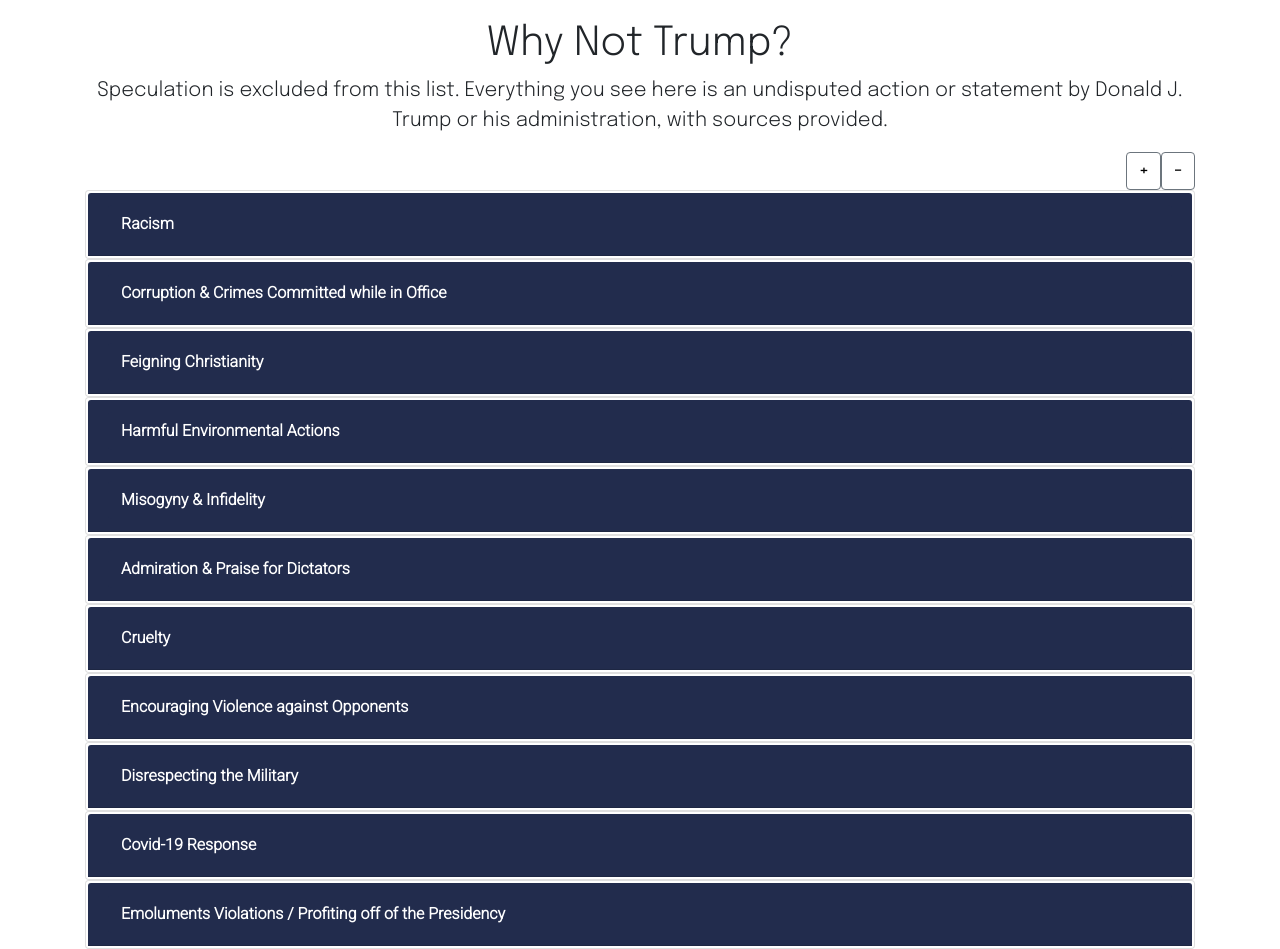
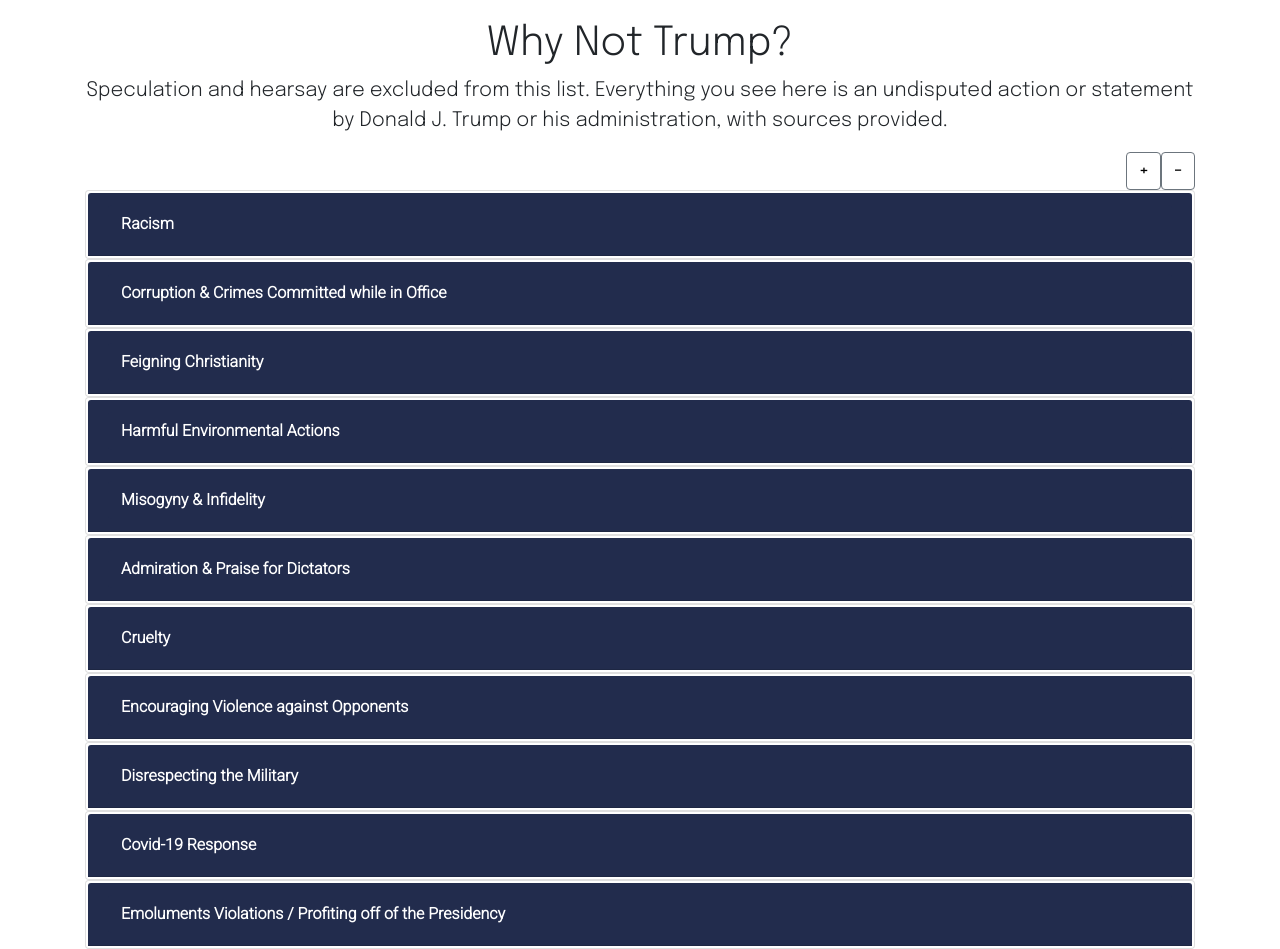
Before and after one commit to whynot45/whynot45.github.io, a plain HTML site: page index.html in a window 1280 px wide. Shown: the top 949 px of the page. Drawn offline with nearby package versions, Linux system fonts and the light colour scheme.

Commit message:
Added hearsay

```diff
--- a/index.html
+++ b/index.html
@@ -192,7 +192,7 @@
 
   <div class="container">
     <h1 class="header">Why Not Trump?</h1>
-    <p class="sub-header">Speculation is excluded from this list. Everything you see here is an undisputed action or statement by Donald J. Trump or his administration, with sources provided.</p>
+    <p class="sub-header">Speculation and hearsay are excluded from this list. Everything you see here is an undisputed action or statement by Donald J. Trump or his administration, with sources provided.</p>
 
     <div class="clearfix">
       <button type="button" class="btn btn-outline-secondary float-right" style="width:auto" onclick="$('.collapse').collapse('hide')">-</button>
```
